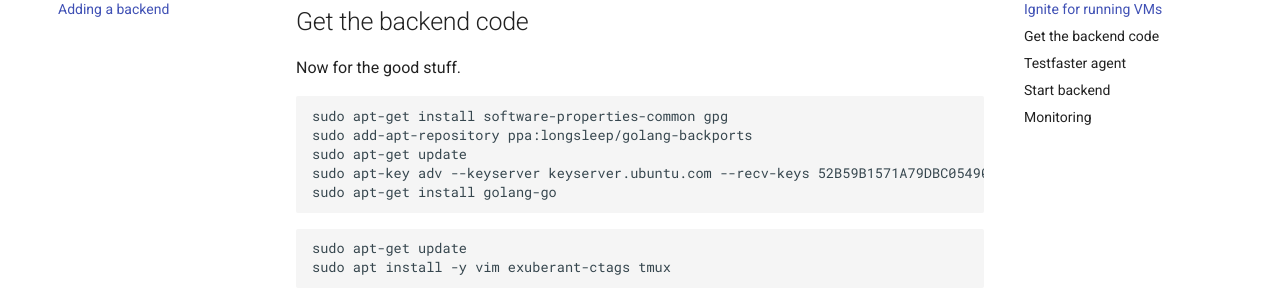
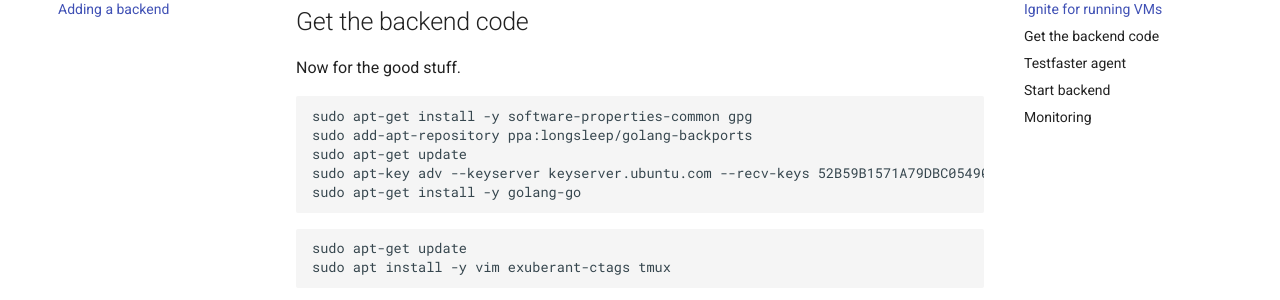
Before and after one commit to testfaster/docs, an MkDocs documentation site: the page built from docs/advanced/add-backend.md, in a window 1280 px wide and 900 px high, scrolled down 1353 px. Shown: the part 153-453 px from the top of the window. Built offline with MkDocs 1.6.1 and Material for MkDocs 9.7.7, drawn with Linux system fonts in a browser that asks for light colours; comment, search, counter and statistics services are not loaded.

````diff
--- a/docs/advanced/add-backend.md
+++ b/docs/advanced/add-backend.md
@@ -69,11 +69,11 @@ done
 Now for the good stuff.
 
 ```
-sudo apt-get install software-properties-common gpg
+sudo apt-get install -y software-properties-common gpg
 sudo add-apt-repository ppa:longsleep/golang-backports
 sudo apt-get update
 sudo apt-key adv --keyserver keyserver.ubuntu.com --recv-keys 52B59B1571A79DBC054901C0F6BC817356A3D45E
-sudo apt-get install golang-go
+sudo apt-get install -y golang-go
 ```
 
 ```
````
